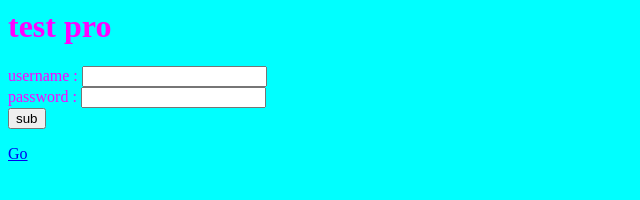
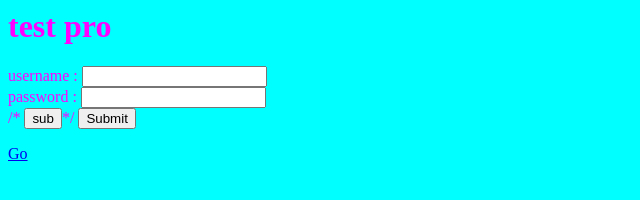
Before and after one commit to Marammostafa/Maram, a plain HTML site: page index.html in a window 1280 px wide. Shown: the whole page, without its empty margins (0-640 px from the left). Drawn offline with Linux system fonts and the light colour scheme.

Commit message:
Update index.html

```diff
--- a/index.html
+++ b/index.html
@@ -9,7 +9,8 @@
 			<input type="manar" id="username" name="username" /><br />
 			<label for="password">password :</label>
 			<input type="password" id="password" name="password" /><br />
-			<input type="submit" id="submit" name="submit" value="sub" />
+		/*	<input type="submit" id="submit" name="submit" value="sub" />*/
+			<input type="submit" value="Submit" src="manar.azurewebsites.net" />
 			</form>
 		<style type="text/css">
 /* CSS code goes here */
```
